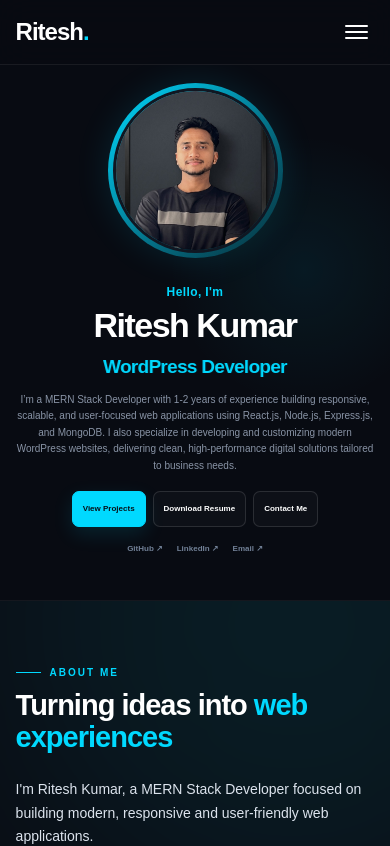
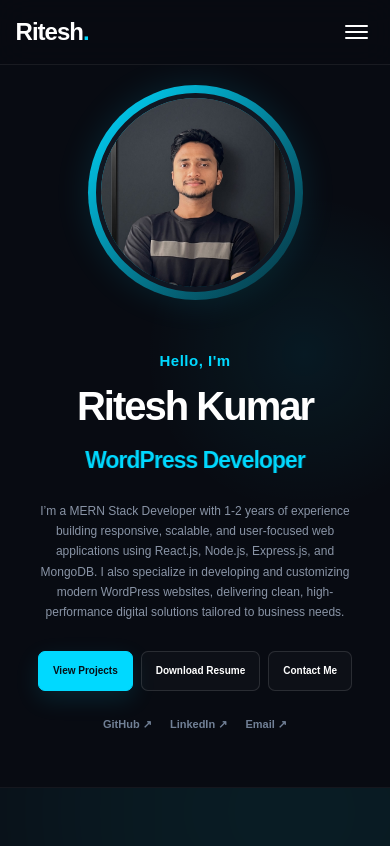
Before and after one commit to itsritesh02/Portfolio, a React (Vite) app in the folder client/: page / in a window 390 px wide. Shown: the top 846 px of the page. Built offline with nearby package versions, Linux system fonts and the light colour scheme.

Commit message:
hero csss

```diff
--- a/client/src/sections/Hero.css
+++ b/client/src/sections/Hero.css
@@ -4,12 +4,13 @@
 
 .rk-hero {
   position: relative;
+
   min-height: calc(100vh - 73px);
 
   display: flex;
   align-items: center;
 
-  padding: 70px 0;
+  padding: 80px 0;
 
   overflow: hidden;
 
@@ -33,9 +34,8 @@
 
   margin: 0 auto;
 
-  padding: 0 35px;
-
-  box-sizing: border-box;
+  padding-left: 35px;
+  padding-right: 35px;
 
   display: grid;
 
@@ -43,16 +43,16 @@
 
   align-items: center;
 
-  gap: 50px;
+  gap: 60px;
+
+  box-sizing: border-box;
 }
-
 
 /* =========================================
    CONTENT
 ========================================= */
 
 .rk-hero-content {
-  width: 100%;
   max-width: 650px;
 }
 
@@ -62,14 +62,15 @@
 ========================================= */
 
 .rk-hero-intro {
-  margin: 0 0 10px;
+  margin: 0 0 12px;
 
   color: #00d9ff;
 
-  font-size: 14px;
+  font-size: 15px;
+
   font-weight: 700;
 
-  letter-spacing: 0.4px;
+  letter-spacing: 0.5px;
 }
 
 
@@ -82,7 +83,7 @@
 
   color: #ffffff;
 
-  font-size: clamp(48px, 5.5vw, 76px);
+  font-size: clamp(55px, 6vw, 82px);
 
   font-weight: 800;
 
@@ -94,6 +95,7 @@
 
 /* =========================================
    ROLE BOX
+   Fixed height = NO LAYOUT JUMP
 ========================================= */
 
 .rk-role-box {
@@ -101,20 +103,20 @@
 
   width: 100%;
 
-  height: 50px;
+  height: 58px;
 
   display: flex;
 
   align-items: center;
 
-  margin-top: 12px;
+  margin-top: 14px;
 
   overflow: hidden;
 }
 
 
 /* =========================================
-   ROLE
+   ROLE TEXT
 ========================================= */
 
 .rk-hero-title {
@@ -126,7 +128,7 @@
 
   color: #00d9ff;
 
-  font-size: clamp(25px, 2.8vw, 38px);
+  font-size: clamp(28px, 3vw, 40px);
 
   font-weight: 700;
 
@@ -136,12 +138,17 @@
 
   white-space: nowrap;
 
-  animation: roleAppear 0.55s ease both;
+  animation: roleAppear 0.65s cubic-bezier(
+    0.22,
+    1,
+    0.36,
+    1
+  ) both;
 }
 
 
 /* =========================================
-   ROLE ANIMATION
+   SMOOTH ROLE ANIMATION
 ========================================= */
 
 @keyframes roleAppear {
@@ -149,15 +156,25 @@
   0% {
     opacity: 0;
 
-    transform: translateY(12px);
+    transform:
+      translate3d(0, 18px, 0)
+      scale(0.97);
 
-    filter: blur(4px);
+    filter: blur(5px);
+  }
+
+  45% {
+    opacity: 0.65;
+
+    filter: blur(2px);
   }
 
   100% {
     opacity: 1;
 
-    transform: translateY(0);
+    transform:
+      translate3d(0, 0, 0)
+      scale(1);
 
     filter: blur(0);
   }
@@ -170,15 +187,15 @@
 ========================================= */
 
 .rk-hero-description {
-  max-width: 610px;
+  max-width: 620px;
 
-  margin: 18px 0 25px;
+  margin: 20px 0 28px;
 
   color: #8994a6;
 
-  font-size: 13px;
+  font-size: 14px;
 
-  line-height: 1.75;
+  line-height: 1.8;
 }
 
 
@@ -193,7 +210,7 @@
 
   flex-wrap: wrap;
 
-  gap: 9px;
+  gap: 10px;
 }
 
 
@@ -205,32 +222,31 @@
   display: inline-flex;
 
   align-items: center;
+
   justify-content: center;
 
-  min-height: 40px;
+  min-height: 42px;
 
-  padding: 0 17px;
+  padding: 0 19px;
 
   border-radius: 7px;
 
   text-decoration: none;
 
-  font-size: 10px;
+  font-size: 11px;
 
   font-weight: 700;
 
-  white-space: nowrap;
-
   transition:
-    transform 0.25s ease,
-    background 0.25s ease,
-    border-color 0.25s ease,
-    box-shadow 0.25s ease;
+    transform 0.3s ease,
+    background 0.3s ease,
+    border-color 0.3s ease,
+    box-shadow 0.3s ease;
 }
 
 
 /* =========================================
-   PRIMARY BUTTON
+   PRIMARY
 ========================================= */
 
 .rk-primary-btn {
@@ -241,19 +257,19 @@
   border: 1px solid #00d9ff;
 
   box-shadow:
-    0 7px 20px rgba(0, 217, 255, 0.12);
+    0 8px 25px rgba(0, 217, 255, 0.12);
 }
 
 .rk-primary-btn:hover {
-  transform: translateY(-2px);
+  transform: translateY(-3px);
 
   box-shadow:
-    0 10px 25px rgba(0, 217, 255, 0.22);
+    0 12px 30px rgba(0, 217, 255, 0.25);
 }
 
 
 /* =========================================
-   SECONDARY BUTTON
+   SECONDARY
 ========================================= */
 
 .rk-secondary-btn {
@@ -267,16 +283,16 @@
 .rk-secondary-btn:hover {
   color: #00d9ff;
 
-  background: rgba(0, 217, 255, 0.04);
-
   border-color: rgba(0, 217, 255, 0.35);
 
-  transform: translateY(-2px);
+  transform: translateY(-3px);
+
+  background: rgba(0, 217, 255, 0.04);
 }
 
 
 /* =========================================
-   SOCIAL LINKS
+   SOCIAL
 ========================================= */
 
 .rk-hero-socials {
@@ -284,11 +300,9 @@
 
   align-items: center;
 
-  flex-wrap: wrap;
+  gap: 24px;
 
-  gap: 20px;
-
-  margin-top: 22px;
+  margin-top: 25px;
 }
 
 .rk-hero-socials a {
@@ -296,13 +310,13 @@
 
   text-decoration: none;
 
-  font-size: 10px;
+  font-size: 11px;
 
   font-weight: 600;
 
   transition:
-    color 0.25s ease,
-    transform 0.25s ease;
+    color 0.3s ease,
+    transform 0.3s ease;
 }
 
 .rk-hero-socials a:hover {
@@ -313,15 +327,16 @@
 
 
 /* =========================================
-   PROFILE WRAPPER
+   PROFILE
 ========================================= */
 
 .rk-profile-wrapper {
   display: flex;
 
+  justify-content: center;
+
   align-items: center;
-
-  justify-content: center;
+  margin-top: 30px;
 }
 
 
@@ -332,10 +347,11 @@
 .rk-profile-frame {
   position: relative;
 
-  width: 320px;
-  height: 320px;
+  width: 340px;
 
-  padding: 7px;
+  height: 340px;
+
+  padding: 8px;
 
   border-radius: 50%;
 
@@ -343,22 +359,22 @@
     linear-gradient(
       135deg,
       #00d9ff,
-      rgba(0, 217, 255, 0.12)
+      rgba(0, 217, 255, 0.15)
     );
 
   box-shadow:
     0 0 35px rgba(0, 217, 255, 0.12);
 
   transition:
-    transform 0.35s ease,
-    box-shadow 0.35s ease;
+    transform 0.4s ease,
+    box-shadow 0.4s ease;
 }
 
 .rk-profile-frame:hover {
-  transform: translateY(-5px);
+  transform: translateY(-7px);
 
   box-shadow:
-    0 0 45px rgba(0, 217, 255, 0.2);
+    0 0 50px rgba(0, 217, 255, 0.2);
 }
 
 
@@ -368,6 +384,7 @@
 
 .rk-profile-image {
   width: 100%;
+
   height: 100%;
 
   display: block;
@@ -379,8 +396,6 @@
   border-radius: 50%;
 
   border: 5px solid #101722;
-
-  box-sizing: border-box;
 }
 
 
@@ -388,20 +403,16 @@
    TABLET
 ========================================= */
 
-@media (max-width: 1100px) {
+@media (max-width: 1050px) {
 
   .rk-hero {
     min-height: auto;
 
-    padding: 75px 0;
+    padding: 90px 0;
   }
 
   .rk-hero-container {
-    max-width: 100%;
-
-    padding: 0 30px;
-
-    grid-template-columns: 1.05fr 0.95fr;
+    grid-template-columns: 1fr 0.8fr;
 
     gap: 35px;
   }
@@ -410,67 +421,10 @@
     font-size: 58px;
   }
 
-  .rk-hero-title {
-    font-size: 30px;
-  }
+  .rk-profile-frame {
+    width: 290px;
 
-  .rk-hero-description {
-    max-width: 560px;
-
-    font-size: 12px;
-  }
-
-  .rk-profile-frame {
-    width: 280px;
-    height: 280px;
-  }
-
-}
-
-
-/* =========================================
-   TABLET SMALL
-========================================= */
-
-@media (max-width: 850px) {
-
-  .rk-hero {
-    padding: 65px 0;
-  }
-
-  .rk-hero-container {
-    grid-template-columns: 1fr 0.8fr;
-
-    gap: 25px;
-
-    padding: 0 25px;
-  }
-
-  .rk-hero-name {
-    font-size: 50px;
-
-    letter-spacing: -2px;
-  }
-
-  .rk-role-box {
-    height: 44px;
-  }
-
-  .rk-hero-title {
-    font-size: 26px;
-  }
-
-  .rk-hero-description {
-    margin: 15px 0 22px;
-
-    font-size: 11px;
-
-    line-height: 1.7;
-  }
-
-  .rk-profile-frame {
-    width: 240px;
-    height: 240px;
+    height: 290px;
   }
 
 }
@@ -484,82 +438,30 @@
 
   .rk-hero {
     min-height: auto;
-    padding: 90px 0 60px;
+
+    padding: 70px 0;
   }
 
   .rk-hero-container {
-    width: 100%;
-    padding: 0 20px;
+    grid-template-columns: 1fr;
 
-    display: flex;
-    flex-direction: column;
-
-    gap: 35px;
+    gap: 50px;
 
     text-align: center;
   }
 
-  .rk-profile-wrapper {
-    order: -1;
-    width: 100%;
-
-    /* TOP SPACE */
-    padding-top: 45px;
-  }
-
-  .rk-profile-frame {
-    width: 220px;
-    height: 220px;
-
-    padding: 6px;
-  }
-
-}
-  /* PROFILE FIRST */
-
-  .rk-profile-wrapper {
-    order: -1;
-
-    width: 100%;
-  }
-
-  .rk-profile-frame {
-    width: 220px;
-    height: 220px;
-
-    padding: 6px;
-  }
-
-  .rk-profile-image {
-    border-width: 4px;
-  }
-
-  /* CONTENT */
-
   .rk-hero-content {
     max-width: 100%;
-
-    width: 100%;
-  }
-
-  .rk-hero-intro {
-    margin-bottom: 7px;
-
-    font-size: 13px;
   }
 
   .rk-hero-name {
-    font-size: clamp(38px, 10vw, 48px);
+    font-size: 48px;
 
     letter-spacing: -2px;
   }
 
-  /* ROLE */
-
   .rk-role-box {
-    height: 38px;
-
-    margin-top: 9px;
+    height: 45px;
 
     justify-content: center;
   }
@@ -567,11 +469,9 @@
   .rk-hero-title {
     left: 50%;
 
-    font-size: clamp(21px, 6vw, 28px);
-
     transform: translateX(-50%);
 
-    letter-spacing: -0.7px;
+    font-size: 28px;
   }
 
   @keyframes roleAppear {
@@ -580,124 +480,107 @@
       opacity: 0;
 
       transform:
-        translate(-50%, 10px);
+        translate3d(-50%, 18px, 0)
+        scale(0.97);
 
-      filter: blur(4px);
+      filter: blur(5px);
+    }
+
+    45% {
+      opacity: 0.65;
+
+      filter: blur(2px);
     }
 
     100% {
       opacity: 1;
 
       transform:
-        translate(-50%, 0);
+        translate3d(-50%, 0, 0)
+        scale(1);
 
       filter: blur(0);
     }
 
   }
 
-  /* DESCRIPTION */
+  .rk-hero-description {
+    margin-left: auto;
+
+    margin-right: auto;
+
+    font-size: 13px;
+  }
+
+  .rk-hero-buttons {
+    justify-content: center;
+  }
+
+  .rk-hero-socials {
+    justify-content: center;
+  }
+
+  .rk-profile-wrapper {
+    order: -1;
+  }
+
+  .rk-profile-frame {
+    width: 250px;
+
+    height: 250px;
+  }
+
+}
+
+
+/* =========================================
+   SMALL MOBILE
+========================================= */
+
+@media (max-width: 480px) {
+
+  .rk-hero {
+    padding: 55px 0;
+  }
+
+  .rk-hero-name {
+    font-size: 40px;
+  }
+
+  .rk-role-box {
+    height: 40px;
+  }
+
+  .rk-hero-title {
+    font-size: 23px;
+  }
 
   .rk-hero-description {
-    max-width: 620px;
-
-    margin: 14px auto 22px;
-
     font-size: 12px;
 
     line-height: 1.7;
   }
 
-  /* BUTTONS */
-
   .rk-hero-buttons {
-    justify-content: center;
-
     gap: 8px;
   }
 
   .rk-btn {
-    min-height: 39px;
+    min-height: 40px;
 
     padding: 0 14px;
 
     font-size: 10px;
   }
 
-  /* SOCIAL */
-
   .rk-hero-socials {
-    justify-content: center;
-
     gap: 18px;
-
-    margin-top: 20px;
-  }
-
-}
-
-
-/* =========================================
-   MOBILE SMALL
-========================================= */
-
-@media (max-width: 550px) {
-
-  .rk-hero {
-    padding: 45px 0 50px;
-  }
-
-  .rk-hero-container {
-    padding: 0 16px;
-
-    gap: 28px;
   }
 
   .rk-profile-frame {
-    width: 195px;
-    height: 195px;
-  }
+    width: 215px;
 
-  .rk-hero-name {
-    font-size: 39px;
-
-    letter-spacing: -1.8px;
-  }
-
-  .rk-role-box {
-    height: 34px;
-  }
-
-  .rk-hero-title {
-    font-size: 22px;
-  }
-
-  .rk-hero-description {
-    font-size: 11px;
-
-    line-height: 1.7;
-
-    margin-top: 12px;
-
-    margin-bottom: 19px;
-  }
-
-  .rk-btn {
-    min-height: 37px;
-
-    padding: 0 12px;
-
-    font-size: 9px;
-  }
-
-  .rk-hero-socials {
-    gap: 16px;
-
-    margin-top: 18px;
-  }
-
-  .rk-hero-socials a {
-    font-size: 9px;
+    height: 215px;
   }
 
 }
@@ -707,109 +590,20 @@
    VERY SMALL MOBILE
 ========================================= */
 
-@media (max-width: 400px) {
+@media (max-width: 350px) {
 
-  .rk-hero {
-    padding: 38px 0 45px;
+  .rk-hero-name {
+    font-size: 35px;
   }
 
-  .rk-hero-container {
-    padding: 0 14px;
-
-    gap: 25px;
+  .rk-hero-title {
+    font-size: 20px;
   }
 
   .rk-profile-frame {
-    width: 175px;
-    height: 175px;
+    width: 190px;
 
-    padding: 5px;
-  }
-
-  .rk-profile-image {
-    border-width: 3px;
-  }
-
-  .rk-hero-intro {
-    font-size: 12px;
-  }
-
-  .rk-hero-name {
-    font-size: 34px;
-
-    letter-spacing: -1.5px;
-  }
-
-  .rk-role-box {
-    height: 31px;
-
-    margin-top: 7px;
-  }
-
-  .rk-hero-title {
-    font-size: 19px;
-  }
-
-  .rk-hero-description {
-    font-size: 10px;
-
-    line-height: 1.65;
-
-    margin: 10px auto 17px;
-  }
-
-  .rk-hero-buttons {
-    gap: 7px;
-  }
-
-  .rk-btn {
-    min-height: 36px;
-
-    padding: 0 10px;
-
-    font-size: 8px;
-  }
-
-  .rk-hero-socials {
-    gap: 14px;
-
-    margin-top: 16px;
-  }
-
-  .rk-hero-socials a {
-    font-size: 8px;
-  }
-
-}
-
-
-/* =========================================
-   EXTRA SMALL MOBILE
-========================================= */
-
-@media (max-width: 340px) {
-
-  .rk-hero-container {
-    padding: 0 12px;
-
-    gap: 22px;
-  }
-
-  .rk-profile-frame {
-    width: 155px;
-    height: 155px;
-  }
-
-  .rk-hero-name {
-    font-size: 30px;
-  }
-
-  .rk-hero-title {
-    font-size: 17px;
-  }
-
-  .rk-hero-description {
-    font-size: 9px;
+    height: 190px;
   }
 
   .rk-hero-buttons {
@@ -820,12 +614,6 @@
 
   .rk-btn {
     width: 100%;
-
-    min-height: 37px;
-  }
-
-  .rk-hero-socials {
-    gap: 12px;
   }
 
 }
@@ -841,7 +629,9 @@
     animation: none !important;
   }
 
-  .rk-hero * {
+  .rk-hero *,
+  .rk-hero::before,
+  .rk-hero::after {
     transition: none !important;
   }
 
```
